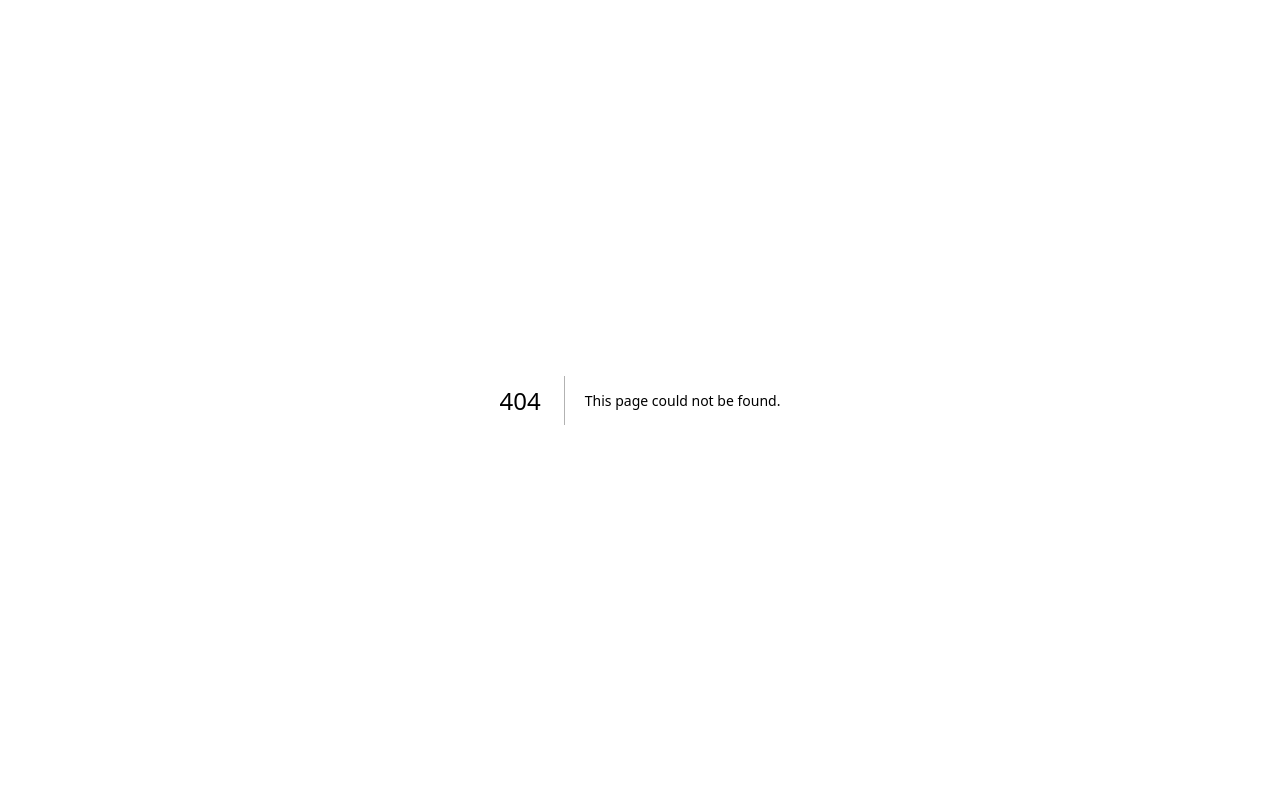
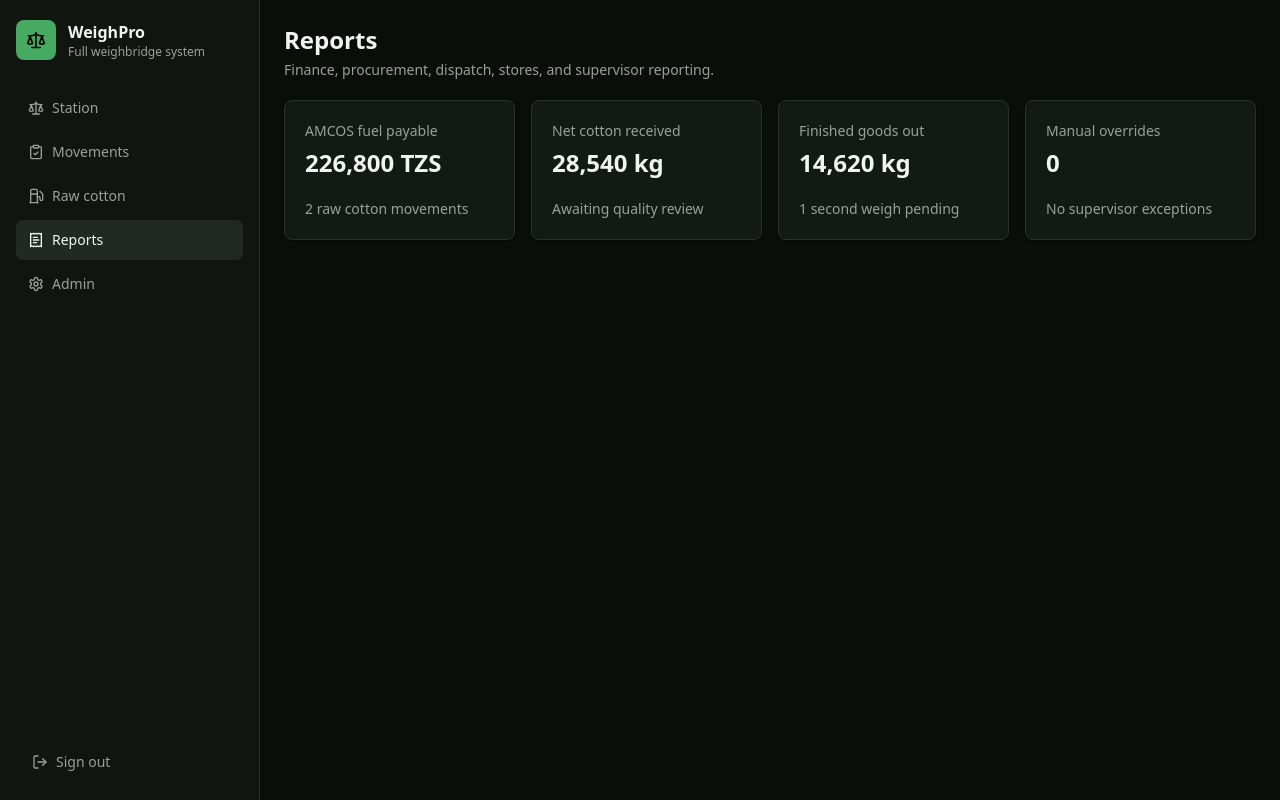
Before and after one commit to allenki1eo/weighpro, a Next.js app in the folder apps/web/: page /reports in a window 1280 px wide. Before the commit this address had no page. Built offline with nearby package versions, Linux system fonts and the light colour scheme.

Commit message:
Add reports page

```diff
--- /dev/null
+++ b/apps/web/app/reports/page.tsx
@@ -0,0 +1,14 @@
+import { AppShell } from "@/components/layout/app-shell";
+import { Card, CardContent, CardDescription, CardHeader, CardTitle } from "@/components/ui/card";
+import { reportCards } from "@/lib/sample-data";
+
+export default function ReportsPage() {
+  return (
+    <AppShell>
+      <div className="mb-5"><h1 className="text-2xl font-semibold tracking-normal">Reports</h1><p className="mt-1 text-sm text-muted-foreground">Finance, procurement, dispatch, stores, and supervisor reporting.</p></div>
+      <div className="grid gap-4 md:grid-cols-2 xl:grid-cols-4">
+        {reportCards.map((report) => <Card key={report.title}><CardHeader><CardDescription>{report.title}</CardDescription><CardTitle className="text-2xl">{report.value}</CardTitle></CardHeader><CardContent className="text-sm text-muted-foreground">{report.detail}</CardContent></Card>)}
+      </div>
+    </AppShell>
+  );
+}
```
